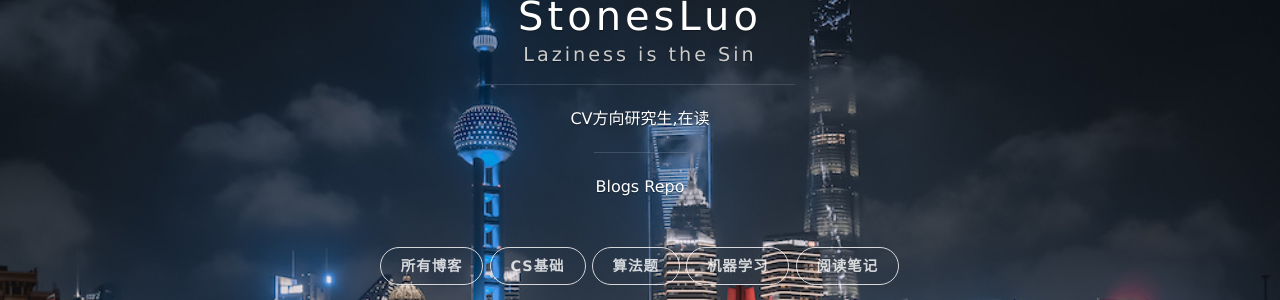
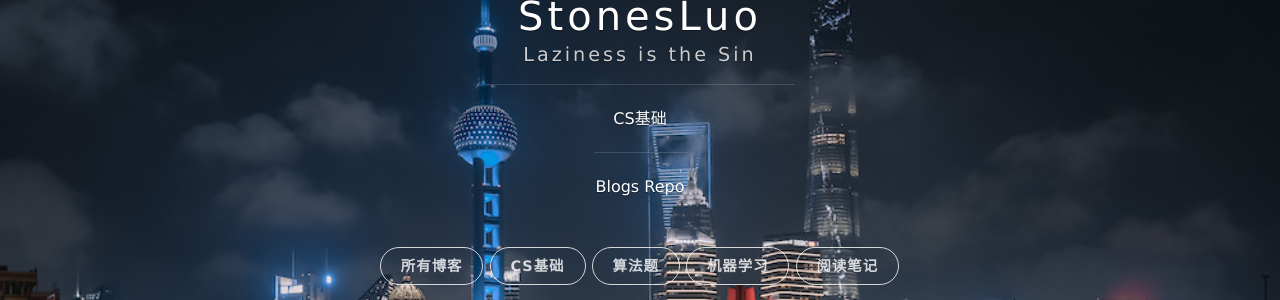
Before and after one commit to StonesLuo/cs-basic, a Jekyll site: the page built from index.html, in a window 1280 px wide. Shown: the part 317-617 px from the top of the page. Built offline with Jekyll 4.4.1, drawn with Linux system fonts in a browser that asks for light colours; nearby versions of some CDN libraries; the list of posts is cut into pages by our own code.

Commit message:
Update _config.yml

```diff
--- a/_config.yml
+++ b/_config.yml
@@ -2,10 +2,10 @@
 title: StonesLuo
 subtitle: Laziness is the Sin
 welcome_message: <a href="https://github.com/StonesLuo/stonesluo.github.io" target="_blank">Blogs Repo</a>
-description: CV方向研究生,在读
+description: CS基础
 # creator: <a href="http://onev.cat">@onevcat</a>
 
-url: "https://stonesluo.github.io"
+url: "http://stonesluo.com"
 
 permalink: /:year/:month/:title/
 
```
